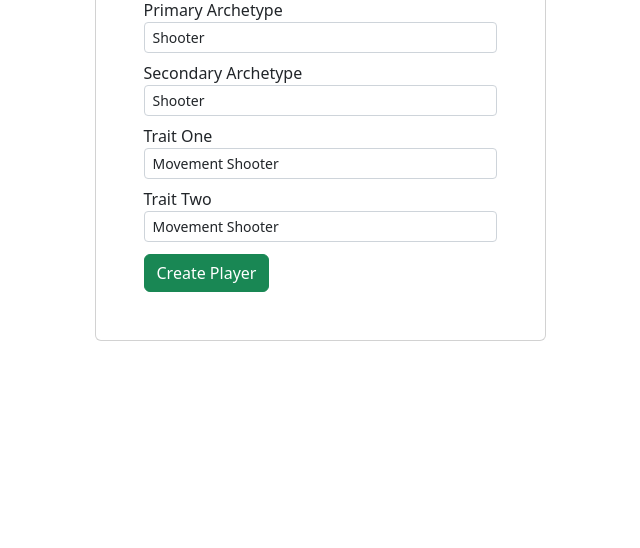
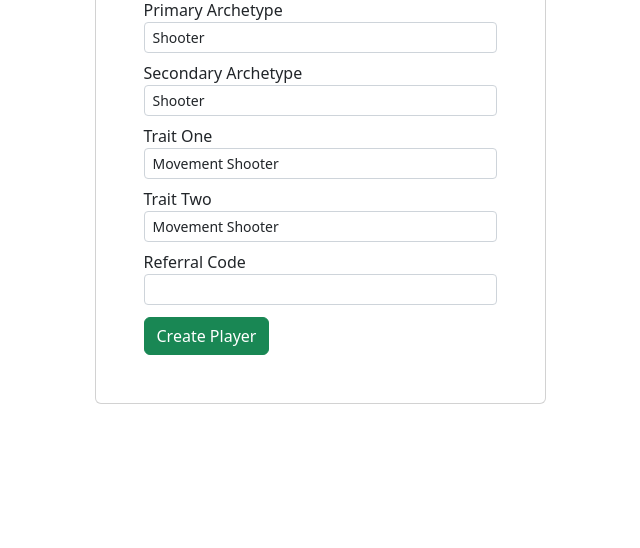
Before and after one commit to doublesync/django-hoops, a Django app: page /player/create/ in a window 1280 px wide. Shown: the part 867-1415 px from the top of the page, without its empty margins (320-960 px from the left). Before the commit the page ends 1208 px from the top, so only its background shows below. Run offline with Django 4.2, Linux system fonts and the light colour scheme; the visitor is signed in with stand-in values (Sample User, id 1); parts of the project's set-up code (start-up, migrations or seed data) failed here and were passed over; some libraries are stand-ins or nearby versions.

Commit message:
Added referral system. ($100/per)

```diff
--- a/main/forms.py
+++ b/main/forms.py
@@ -3,7 +3,6 @@ from .league import config as league_config
 
 
 class PlayerForm(forms.Form):
-
     first_name = forms.CharField(label="First Name", max_length=16)
     last_name = forms.CharField(label="Last Name", max_length=16)
     cyberface = forms.IntegerField(label="Cyberface", min_value=0, max_value=40000)
@@ -34,6 +33,7 @@ class PlayerForm(forms.Form):
     trait_two = forms.ChoiceField(
         label="Trait Two", choices=league_config.trait_choices
     )
+    referral_code = forms.IntegerField(label="Referral Code", required=False)
 
 
 class UpgradeForm(forms.Form):
--- a/main/league/config.py
+++ b/main/league/config.py
@@ -18,6 +18,8 @@ max_tendency = 100
 
 player_weight_min = 150
 player_weight_max = 270
+
+referral_bonus = 100
 
 # Description: For league related model fields
 max_contract_season = 3
--- a/main/league/user/notify.py
+++ b/main/league/user/notify.py
@@ -4,5 +4,5 @@ from ...models import Notification
 
 
 def notify(user, message):
-    notification = Notification(user=user, message=message, date=timezone.now())
+    notification = Notification(discord_user=user, message=message, date=timezone.now())
     notification.save()
--- a/main/templates/main/players/create.html
+++ b/main/templates/main/players/create.html
@@ -59,6 +59,11 @@
                                         <label for="trait_two" class="label label-primary">Trait Two</label>
                                         {{ create_player_form.trait_two|addclass:"form-control form-control-sm mb-2" }}
                                     </div>
+                                    <!-- Referral Code -->
+                                    <div>
+                                        <label for="referral_code" class="label label-primary">Referral Code</label>
+                                        {{ create_player_form.referral_code|addclass:"form-control form-control-sm mb-2" }}
+                                    </div>
                                     <!-- Submission -->
                                     <input type="submit" class="btn btn-success mt-1" value="Create Player">
                                 </form>
--- a/main/views.py
+++ b/main/views.py
@@ -292,6 +292,7 @@ def upgrade_player(request, id):
 def create_player(request):
     # Collect user & player information
     user = request.user
+    referral_code = request.GET.get("referral_code")
     # Process the request (if it's a POST request)
     if request.method == "POST":
         form = PlayerForm(request.POST)
@@ -303,6 +304,8 @@ def create_player(request):
             status = response[1]
             # If the form is valid, and the player creation succeeded, redirect to the player page
             if success == True:
+                # Get referral code & player object
+                referral_code = form.cleaned_data["referral_code"]
                 playerObject = hoops_player_create.createPlayer(user, form.cleaned_data)
                 # Create a discord webhook
                 discord_webhooks.send_webhook(
@@ -310,6 +313,20 @@ def create_player(request):
                     title="Player Creation",
                     message=f"**{playerObject.first_name} {playerObject.last_name}** has been created. [View profile?](https://hoopsim.com/player/{playerObject.id})",
                 )
+                # Check referral code validity, reward player
+                if referral_code:
+                    refPlayer = Player.objects.get(pk=int(referral_code))
+                    if refPlayer:
+                        # Add cash to the player
+                        refPlayer.cash += league_config.referral_bonus
+                        playerObject.cash += league_config.referral_bonus
+                        refPlayer.save()
+                        playerObject.save()
+                        # Send & save the notification
+                        hoops_user_notify.notify(
+                            user=refPlayer.discord_user,
+                            message=f"{refPlayer.first_name} {refPlayer.last_name} received ${league_config.referral_bonus} for referring {playerObject.first_name} {playerObject.last_name} to the league!",
+                        )
                 # Redirect to the player page
                 messages.success(request, "Player created successfully!")
                 return redirect(player, id=playerObject.id)
```
